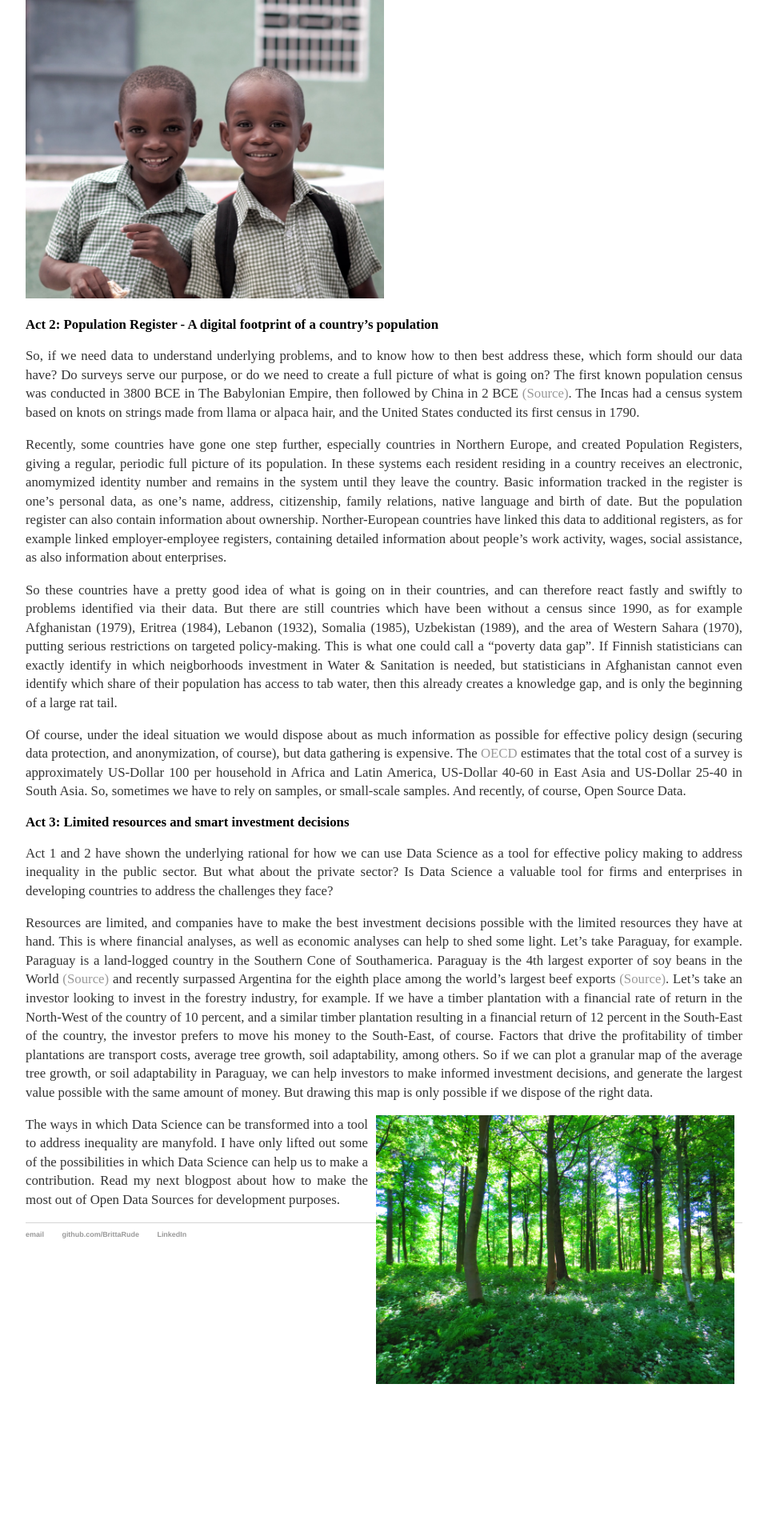
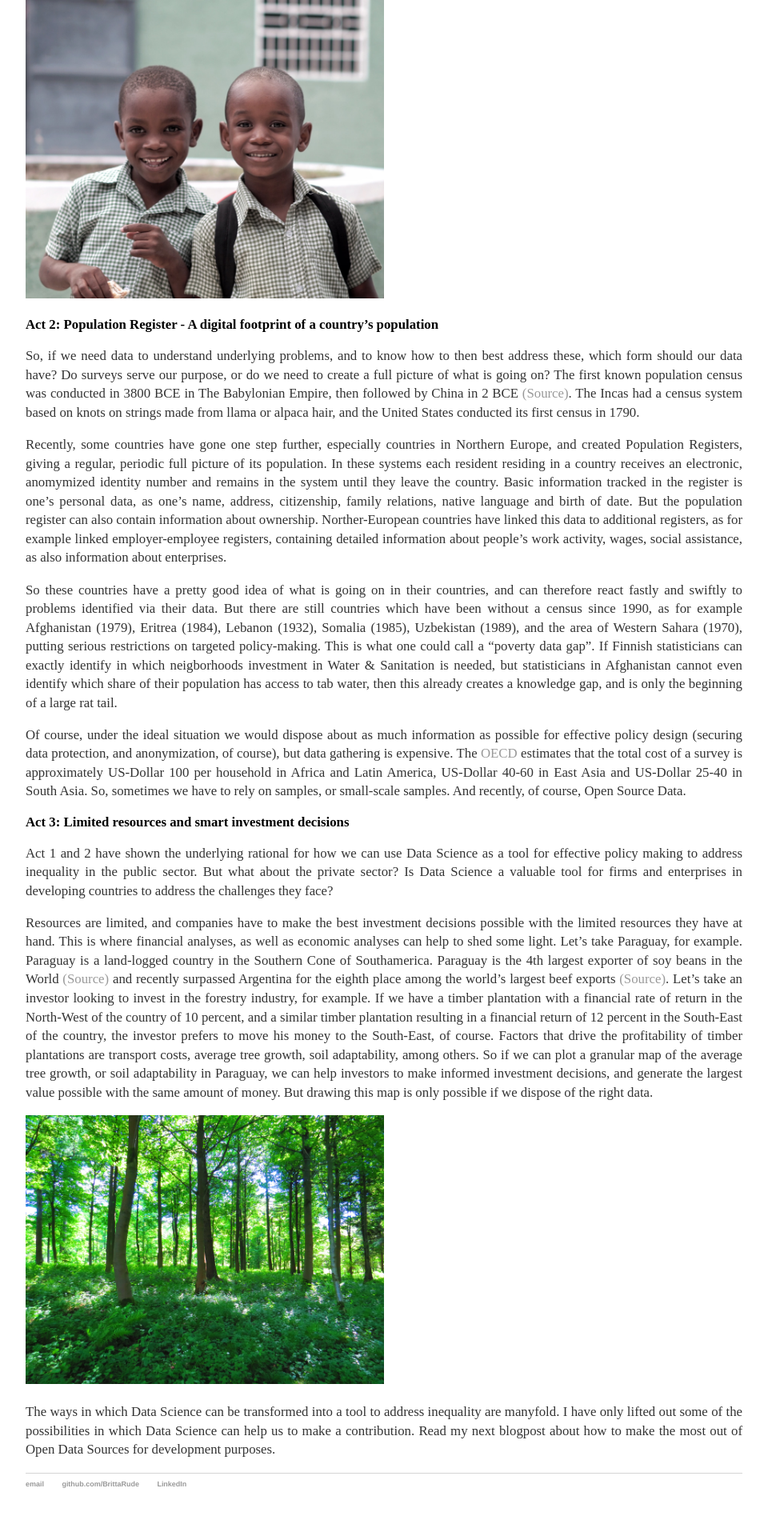
Before and after one commit to BrittaRude/BrittaRude.github.io, a Jekyll site: the page built from inputs_cakestory/_posts/2020-07-01-britta-rude-the-cake-story-part-2.md, in a window 1280 px wide. Shown: the part 1072-2992 px from the top of the page at 80% size, without its empty margins (160-1120 px from the left). Built offline with Jekyll 4.4.1, drawn with Linux system fonts in a browser that asks for light colours; before the commit the page ends 2802 px from its top, so only the background shows below that.

Commit message:
Update 2020-07-01-britta-rude-the-cake-story-part-2.md

```diff
--- a/inputs_cakestory/_posts/2020-07-01-britta-rude-the-cake-story-part-2.md
+++ b/inputs_cakestory/_posts/2020-07-01-britta-rude-the-cake-story-part-2.md
@@ -33,6 +33,6 @@ Act 1 and 2 have shown the underlying rational for how we can use Data Science a
 
 Resources are limited, and companies have to make the best investment decisions possible with the limited resources they have at hand. This is where financial analyses, as well as economic analyses can help to shed some light. Let's take Paraguay, for example. Paraguay is a land-logged country in the Southern Cone of Southamerica. Paraguay is the 4th largest exporter of soy beans in the World [(Source)](https://www.ifo.de/DocDL/sd-2020-09-rude-niederhoefer-ferrara-entwaldung-migration.pdf) and recently surpassed Argentina for the eighth place among the world’s largest beef exports [(Source)](https://www.usmef.org/paraguay-becoming-rising-star-in-beef-exports/). Let's take an investor looking to invest in the forestry industry, for example. If we have a timber plantation with a financial rate of return in the North-West of the country of 10 percent, and a similar timber plantation resulting in a financial return of 12 percent in the South-East of the country, the investor prefers to move his money to the South-East, of course. Factors that drive the profitability of timber plantations are transport costs, average tree growth, soil adaptability, among others. So if we can plot a granular map of the average tree growth, or soil adaptability in Paraguay, we can help investors to make informed investment decisions, and generate the largest value possible with the same amount of money. But drawing this map is only possible if we dispose of the right data.
 
-<img src="/images/EucalyptusTrees.jpg" alt="Eucalyptus" align=right style="float;max-width:50%" hspace="10">
+<img src="/images/EucalyptusTrees.jpg" alt="Eucalyptus" style="max-width:50%;">
 
 The ways in which Data Science can be transformed into a tool to address inequality are manyfold. I have only lifted out some of the possibilities in which Data Science can help us to make a contribution. Read my next blogpost about how to make the most out of Open Data Sources for development purposes.
```
